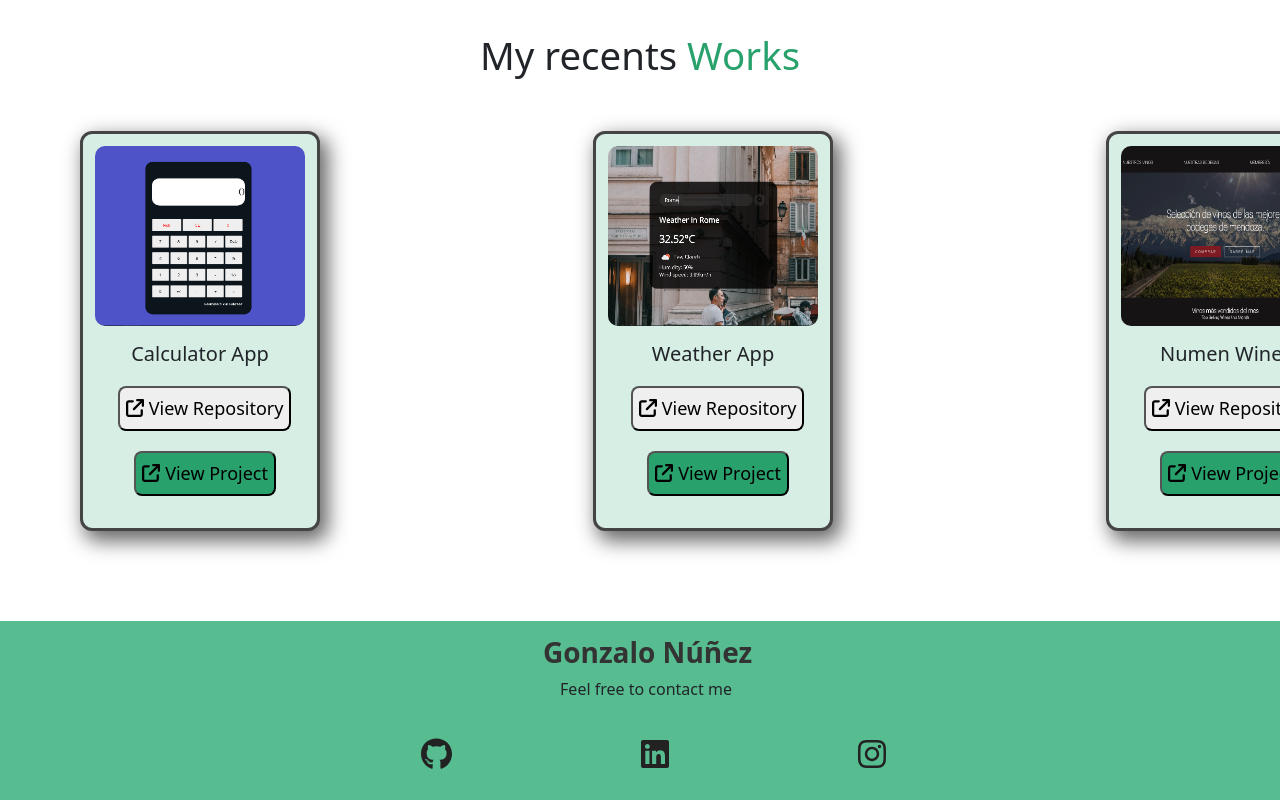
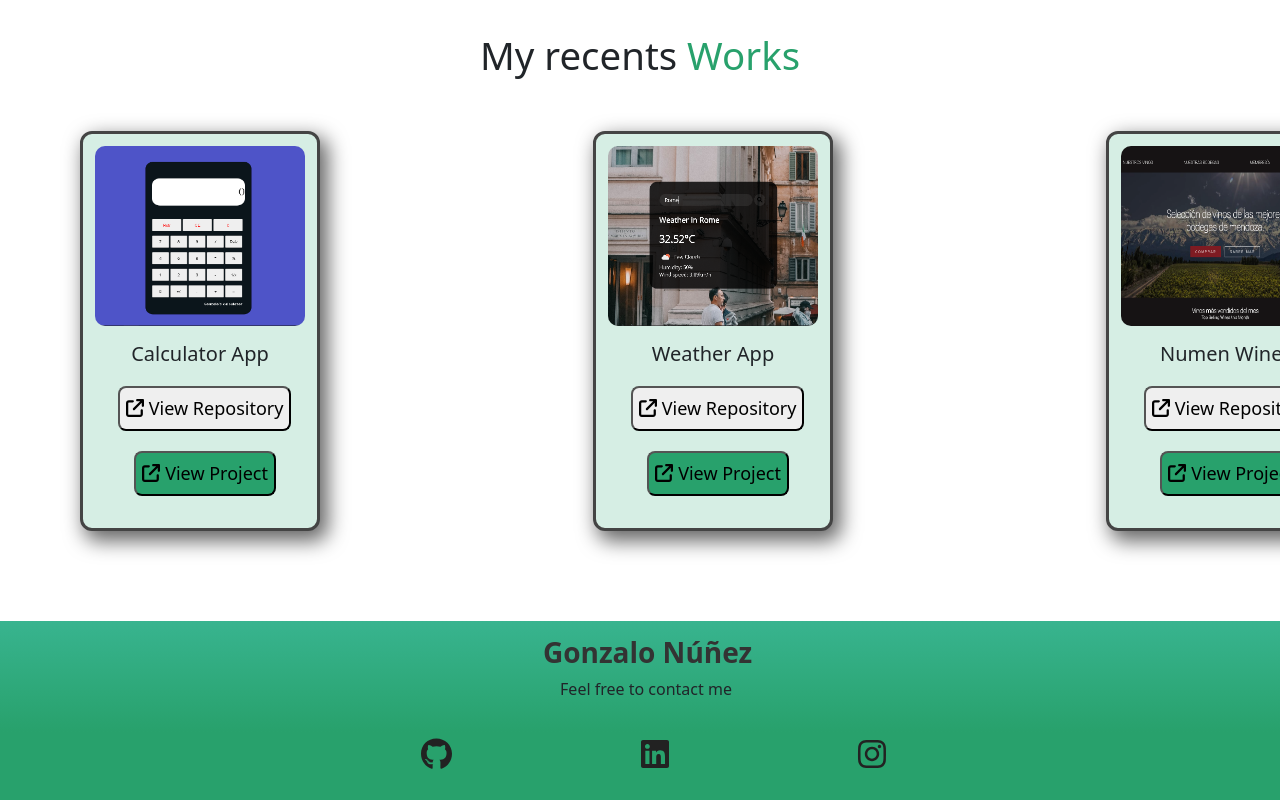
Before and after one commit to Gonzalonu99/portfolio, a React (Create React App) app: page / in a window 1280 px wide. Shown: the part 2171-2971 px from the top of the page. Built offline with nearby package versions, Linux system fonts and the light colour scheme.

Commit message:
style: footer gradient

```diff
--- a/src/components/footer/footer.css
+++ b/src/components/footer/footer.css
@@ -1,5 +1,6 @@
 #contact{
-    background-color: #57bc90;
+    background: rgb(56,180,143);
+    background: linear-gradient( rgba(56,180,143,1) 0%, rgba(40,161,108,1) 62%);
     width: 100%;
     height: auto;
     text-align: center;
--- a/src/components/projects/Cards.js
+++ b/src/components/projects/Cards.js
@@ -48,7 +48,7 @@ const Gallery = ()=>{
             id: "projects/numen-wines",
             img: WinesPhoto,
             title: "Numen Wines",
-            repoLink: "",
+            repoLink: "https://github.com/Gonzalonu99/numen-wines",
             demoLink: ""
         }
     ]
```
